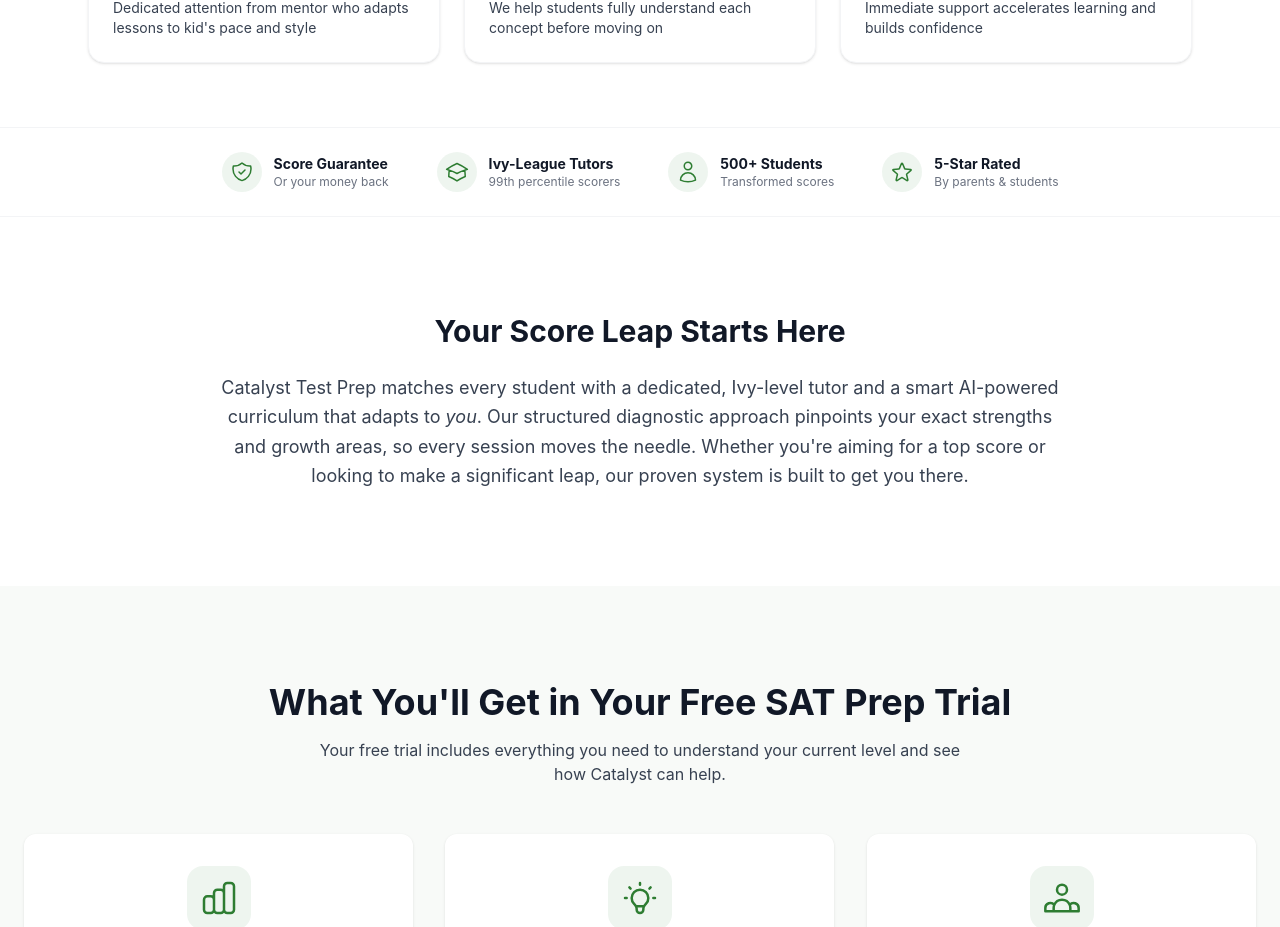
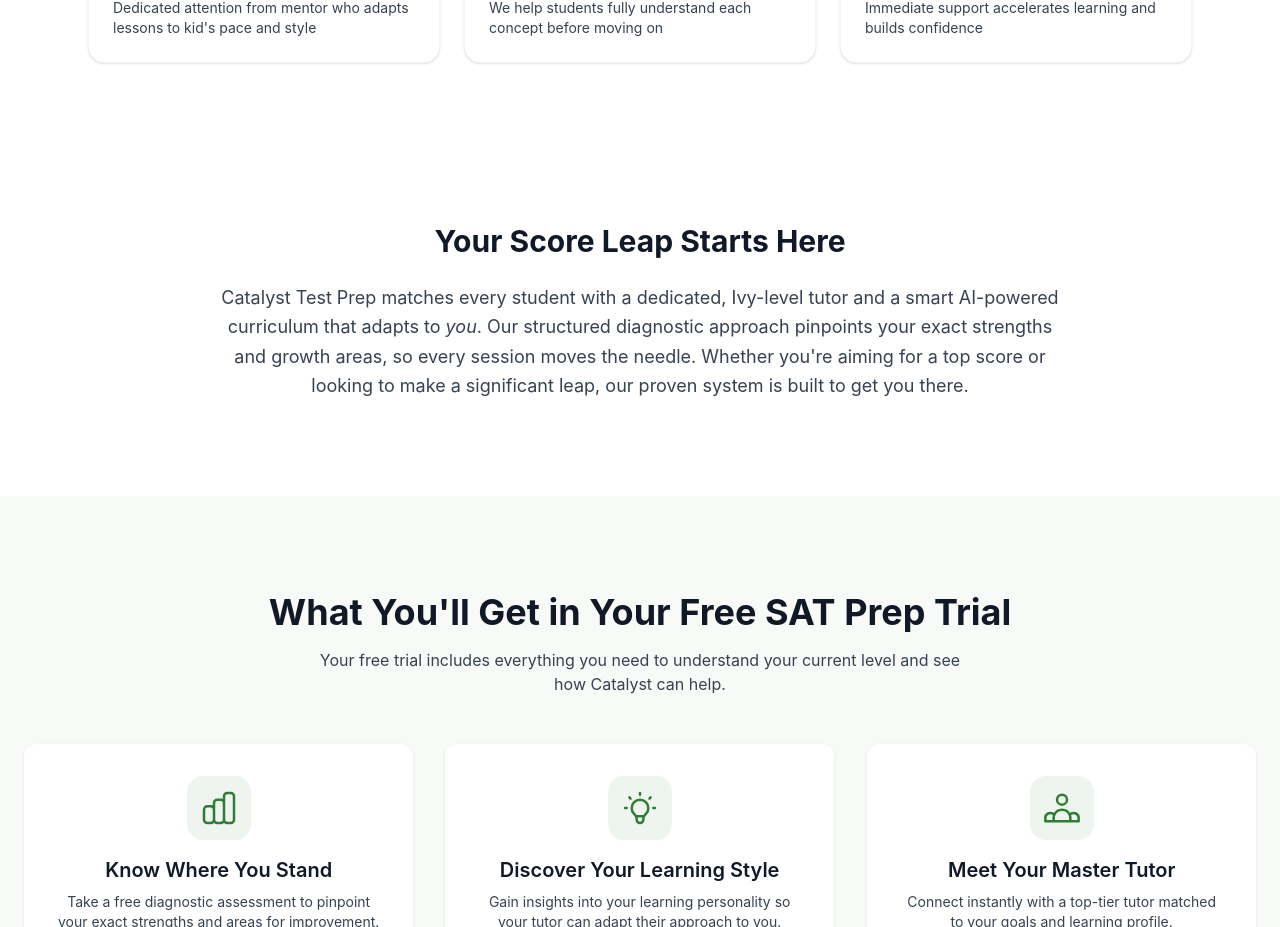
Before and after one commit to Codeyoung-global/catalysttestprep, a Next.js app: page / in a window 1280 px wide. Shown: the part 1813-2740 px from the top of the page. Built offline with nearby package versions, Linux system fonts and the light colour scheme.

Commit message:
Remove TrustBar section, fix equal height on feature cards
- Remove TrustBar (Score Guarantee, Ivy-League Tutors, 500+ Students,
  5-Star Rated) from homepage
- Add h-full to 4-column feature strip cards for equal height

https://claude.ai/code/session_01Tjju8d47jMa6tPiVw6cKJr

```diff
--- a/src/app/page.tsx
+++ b/src/app/page.tsx
@@ -105,7 +105,6 @@ export default function Home() {
       <Navbar />
       <Hero />
       <ProvenAdvantage />
-      <TrustBar />
       <IntroParagraph />
       <TrialBenefits />
       <TestimonialSlider />
--- a/src/components/ProvenAdvantage.tsx
+++ b/src/components/ProvenAdvantage.tsx
@@ -152,7 +152,7 @@ export default function ProvenAdvantage() {
           <div className="grid grid-cols-2 gap-4 md:grid-cols-4 md:gap-6">
             {features.map((f, i) => (
               <AnimateOnScroll key={i} animation="fade-up" delay={i * 100}>
-                <div className="flex flex-col gap-2 rounded-xl border border-gray-100 bg-white p-5 shadow-sm">
+                <div className="flex h-full flex-col gap-2 rounded-xl border border-gray-100 bg-white p-5 shadow-sm">
                   {f.icon}
                   <p className="text-sm font-medium text-heading">{f.text}</p>
                 </div>
```
